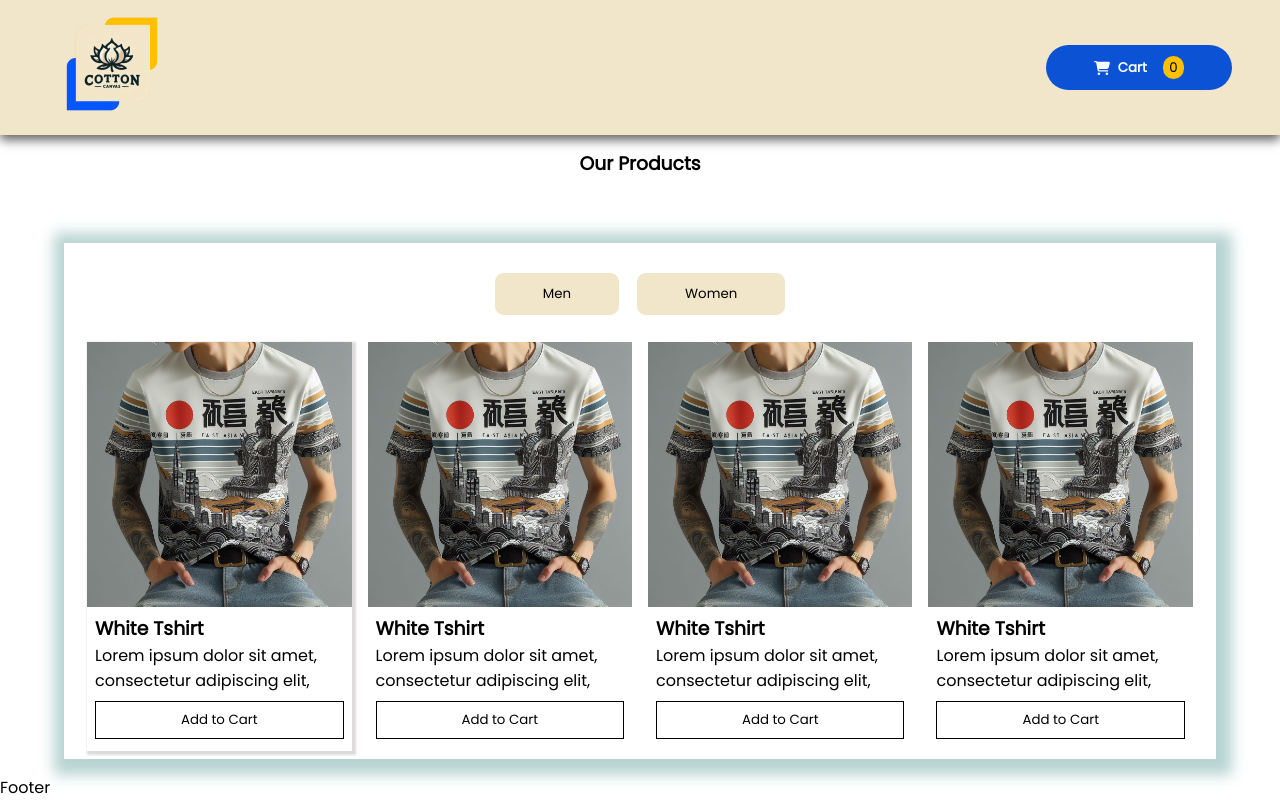
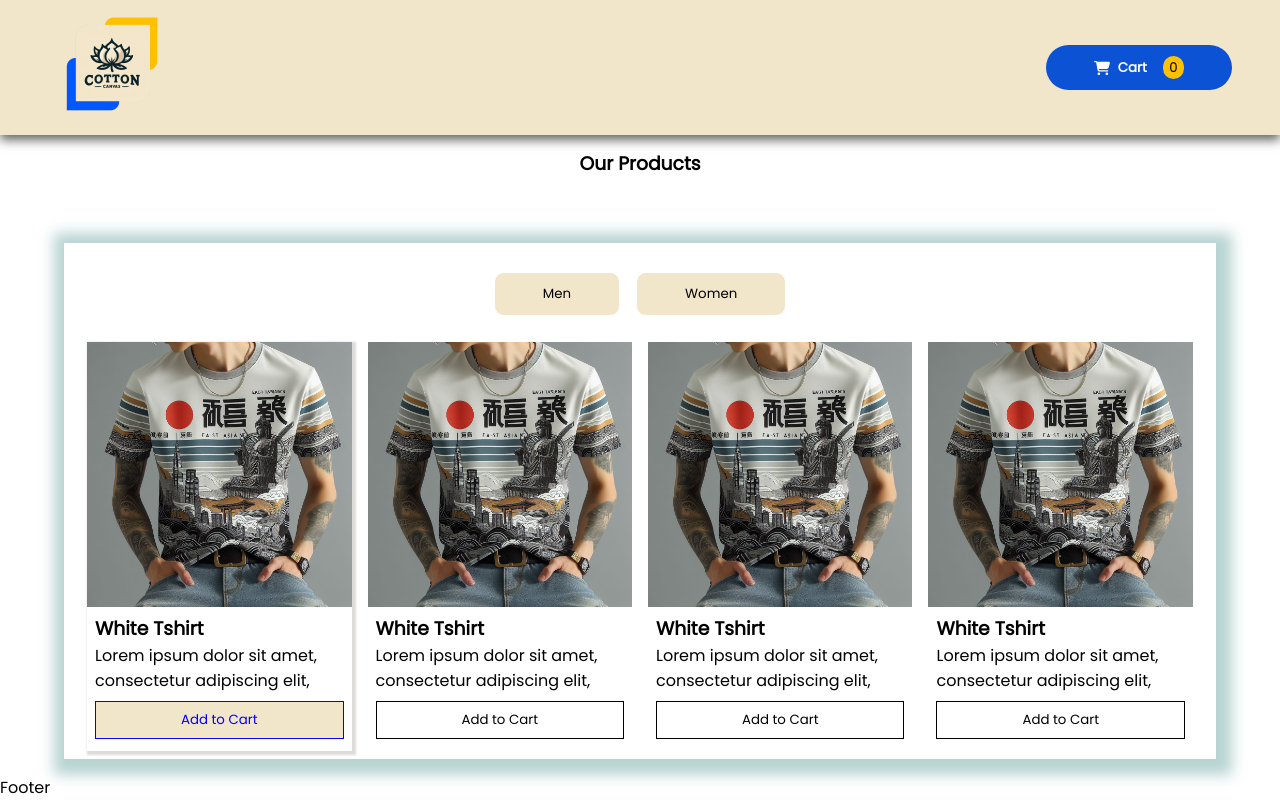
Before and after one commit to Hailekeh22/Cotton-Canvas-T-shirt-Shop-, a React (Vite) app: page / in a window 1280 px wide. In both pictures the pointer is over the button 219 px from the left and 1475 px from the top of the page. Shown: the part 756-1556 px from the top of the page. Built offline with nearby package versions, Linux system fonts and the light colour scheme.

Commit message:
button stylel update

```diff
--- a/src/Components/Body/Card/Card.css
+++ b/src/Components/Body/Card/Card.css
@@ -17,6 +17,7 @@
 
 }
 
+
 .img-item{
     width: 100%;
 }
@@ -35,6 +36,13 @@
     padding: .5rem 0 .5rem 0;
     margin-top: .5rem;
     width: 100%;
+    transition: .3s ease-in;
+}
+
+.addtocart-button:hover{
+    background-color: rgb(241,229,202);
+    color: blue;
+    border: 1px solid blue;
 }
 
 @media (max-width:750px) {
```
